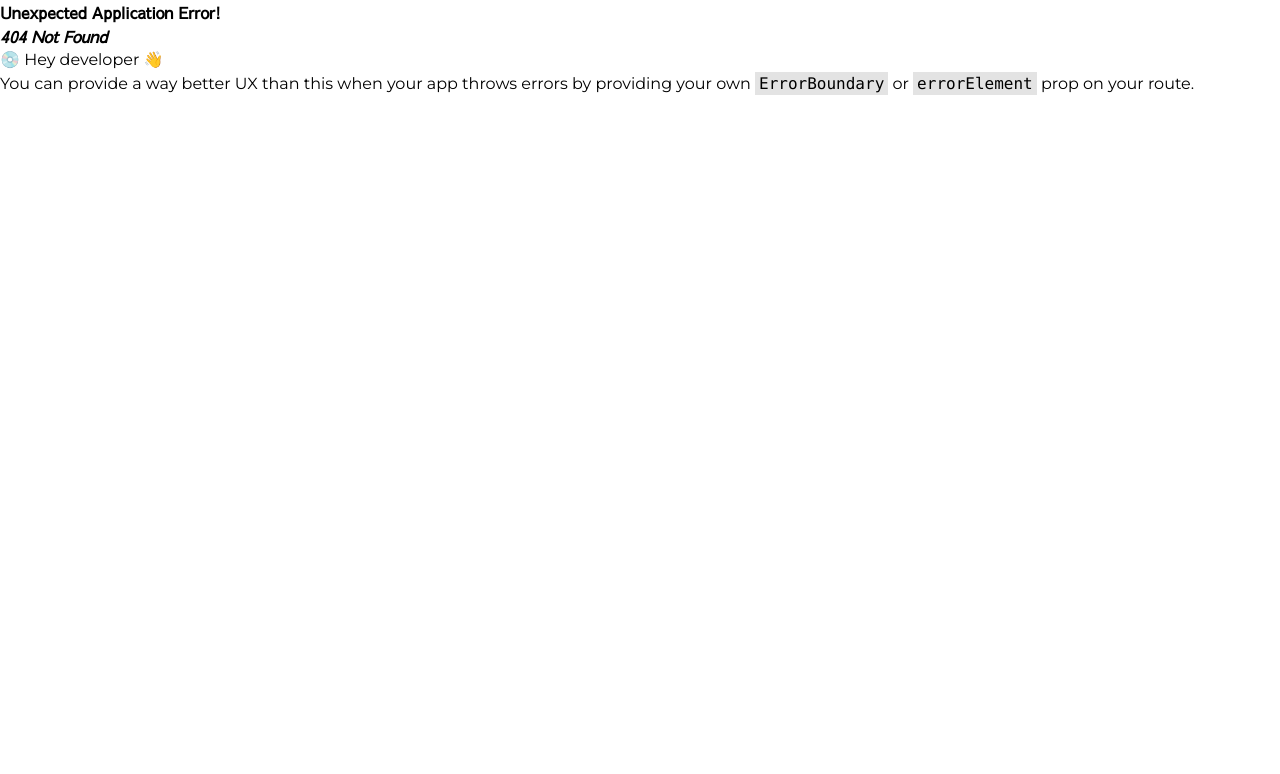
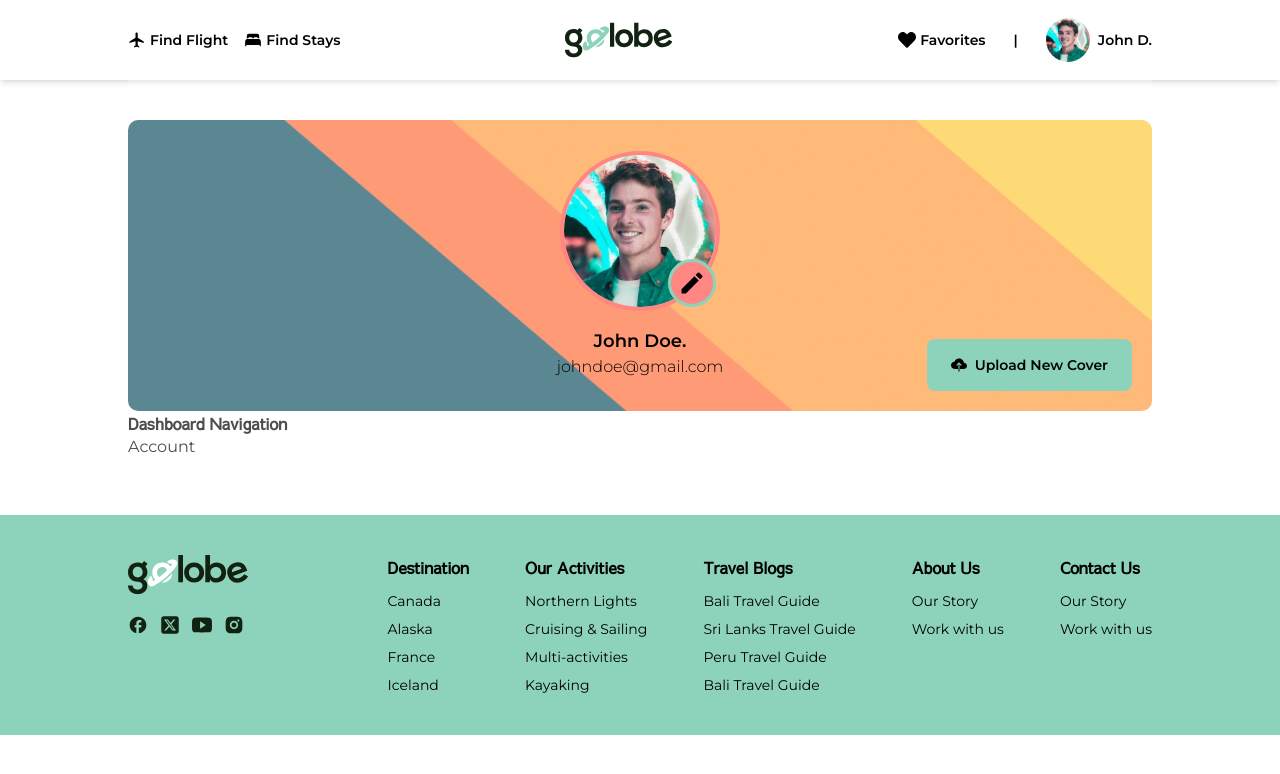
Before and after one commit to yunusa-sanusi/golobe, a React (Vite) app: page /dashboard in a window 1280 px wide. Before the commit this address had no page. Shown: the top 774 px of the page. Built offline with nearby package versions, Linux system fonts and the light colour scheme.

Commit message:
added the hero display for the user dashboard layout

```diff
--- /dev/null
+++ b/src/components/dashboard/HeroCover.tsx
@@ -0,0 +1,40 @@
+import { MdEdit } from 'react-icons/md';
+import { IoCloudUploadSharp } from 'react-icons/io5';
+
+import profilePicture from '../../assets/profile_pic.svg';
+import coverImage from '../../assets/cover-image.svg';
+
+const HeroCover = () => {
+  return (
+    <section className="w-full h-auto relative flex justify-center items-center">
+      <img
+        src={coverImage}
+        alt="cover image"
+        className="w-full h-full hidden md:block"
+      />
+
+      <div className="absolute w-full h-95 opacity-30 bg-white" />
+      <div className="bg-secondary-bg w-fit px-6 py-4 rounded-lg absolute right-5 bottom-5 z-10 font-semibold text-sm hidden md:flex items-center gap-x-2">
+        <IoCloudUploadSharp size={16} />
+        Upload New Cover
+      </div>
+
+      <div className="flex flex-col items-center md:absolute z-10">
+        <div className="w-35 h-35 lg:w-40 lg:h-40 rounded-full border-4 border-highlight mb-4 relative">
+          <img
+            src={profilePicture}
+            alt="profile picture"
+            className="w-full h-full rounded-full"
+          />
+          <div className="bg-highlight rounded-full w-12 h-12 flex justify-center items-center absolute bottom-0 right-0 border-3 border-secondary-bg">
+            <MdEdit size={28} />
+          </div>
+        </div>
+
+        <p className="text-lg font-semibold">John Doe.</p>
+        <small className="text-base font-light">johndoe@gmail.com</small>
+      </div>
+    </section>
+  );
+};
+export default HeroCover;
--- a/src/components/nav/Navbar.tsx
+++ b/src/components/nav/Navbar.tsx
@@ -49,7 +49,7 @@ const Navbar = () => {
           />
           <span className="hidden md:block">|</span>
           <NavLink
-            to="/"
+            to="/dashboard"
             className="flex items-center gap-x-2 hover:text-secondary-bg"
           >
             <div className="w-11 h-11 rounded-full">
--- a/src/index.css
+++ b/src/index.css
@@ -7,7 +7,7 @@
 
   --color-primary-text: #112211;
   --color-secondary-text: #fff;
-  --color-highlight-text: #ff8682;
+  --color-highlight: #ff8682;
   --color-heading: #000;
 }
 
--- a/src/layouts/RootLayout.tsx
+++ b/src/layouts/RootLayout.tsx
@@ -7,7 +7,9 @@ const RootLayout = () => {
   return (
     <main>
       <Navbar />
-      <Outlet />
+      <main className="w-[95%] md:w-[90%] lg:w-[80%] mx-auto pt-10 pb-14">
+        <Outlet />
+      </main>
       <Footer />
     </main>
   );
--- /dev/null
+++ b/src/pages/dashboard/Account.tsx
@@ -0,0 +1,7 @@
+import { useMetadata } from '../../hooks/useMetadata';
+
+const Account = () => {
+  useMetadata('Accounts');
+  return <div>Account</div>;
+};
+export default Account;
--- /dev/null
+++ b/src/pages/dashboard/Dashboard.tsx
@@ -0,0 +1,15 @@
+import { Outlet } from 'react-router';
+
+import HeroCover from '../../components/dashboard/HeroCover';
+
+const Dashboard = () => {
+  return (
+    <section>
+      <HeroCover />
+      <h1>Dashboard Navigation</h1>
+      <Outlet />
+    </section>
+  );
+};
+
+export default Dashboard;
--- /dev/null
+++ b/src/pages/dashboard/PaymentMethod.tsx
@@ -0,0 +1,8 @@
+import { useMetadata } from '../../hooks/useMetadata';
+
+const PaymentMethod = () => {
+  useMetadata('Payment Methods');
+  return <div>PaymentMethod</div>;
+};
+
+export default PaymentMethod;
--- /dev/null
+++ b/src/pages/dashboard/Ticket.tsx
@@ -0,0 +1,8 @@
+import { useMetadata } from '../../hooks/useMetadata';
+
+const Ticket = () => {
+  useMetadata('Tickets');
+  return <div>Ticket</div>;
+};
+
+export default Ticket;
--- /dev/null
+++ b/src/pages/dashboard/index.ts
@@ -0,0 +1,4 @@
+export { default as Dashboard } from './Dashboard';
+export { default as Account } from './Account';
+export { default as Ticket } from './Ticket';
+export { default as PaymentMethod } from './PaymentMethod';
```
Also changed, not shown: src/Routes.ts (+17 -20 lines), src/assets/cover-image.svg (added).
